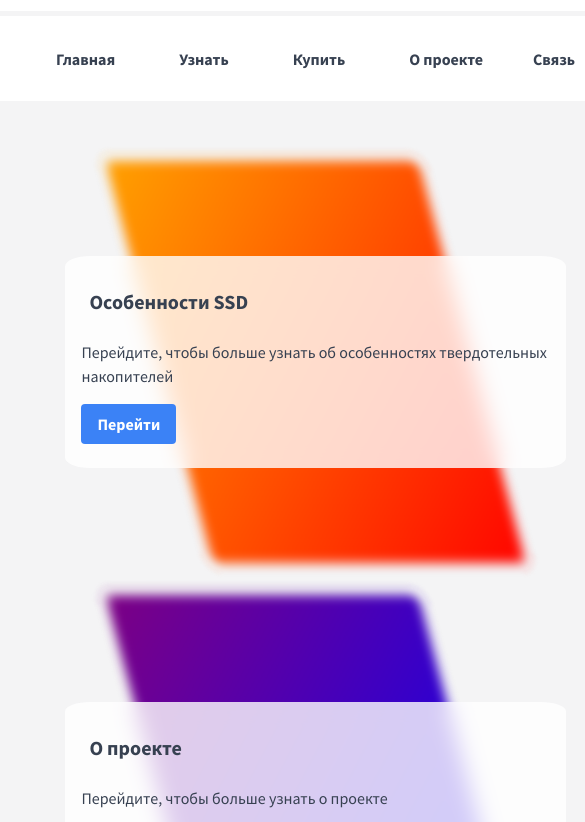
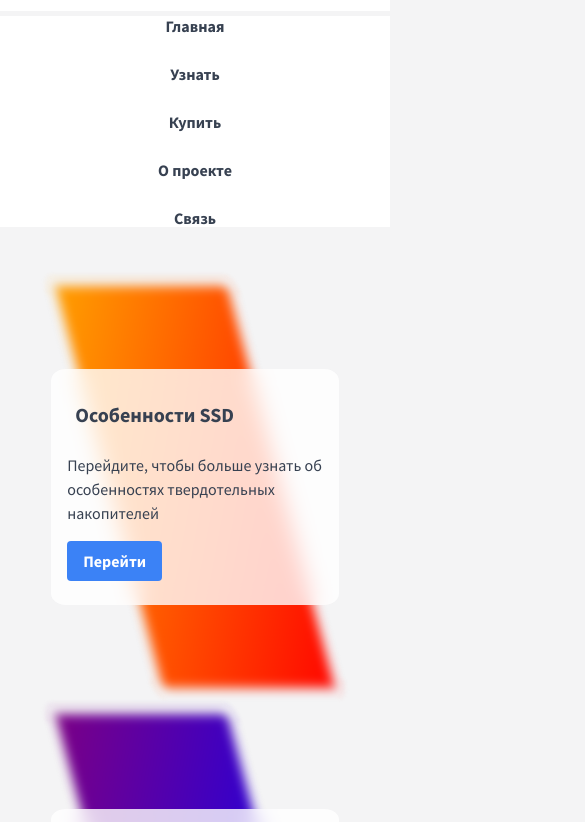
Before and after one commit to Hekzory/pickyourssd, a plain HTML site: page index.html in a window 390 px wide. Shown: the part 73-895 px from the top of the page, 585 px wide, since content can reach past the window. Drawn offline with nearby package versions, Linux system fonts and the light colour scheme.

Commit message:
Updated code for accessibility improvement on small screens

```diff
--- a/index.html
+++ b/index.html
@@ -24,8 +24,7 @@
       </a>
     </div>
     <nav class="mx-auto px-6 py-4 flex justify-center items-center fixed-nav website-grid-header">
-      <div class="lg:block">
-        <ul class="inline-flex">
+        <ul class="nav-items">
           <li>
             <a class="px-4 hover:text-gray-800" href="index.html"><button class="bg-transparent hover:bg-blue-700 hover:text-white font-bold py-2 px-4 rounded-full focus:ring active:bg-blue-500">Главная</button></a>
           </li>
@@ -42,7 +41,6 @@
             <a class="px-4 hover:text-gray-800" href="contact.html"><button class="bg-transparent hover:bg-blue-700 hover:text-white font-bold py-2 px-4 rounded-full focus:ring active:bg-blue-500">Связь</button></a>
           </li>
         </ul>
-      </div>
     </nav>
 
     <main class="container my-2 mx-auto flex flex-col min-h-screen website-grid-content">
--- a/styles.css
+++ b/styles.css
@@ -546,7 +546,6 @@ textarea {
 
 .website-grid-header {
   grid-area: header;
-  height: 10vh;
 }
 
 .website-grid-sidebar {
@@ -631,8 +630,52 @@ textarea {
   }
 }
 
+@media (max-width: 600px) {
+  .website-grid-container {
+    display: grid;
+    grid-template-columns: 1fr;
+    grid-template-rows: 10vh 25vh auto auto auto;
+    grid-template-areas:
+      "logo"
+      "header"
+      "sidebar"
+      "content"
+      "footer";
+    gap: 5px 5px;
+  }
+
+  .website-grid-container-nosb {
+    display: grid;
+    grid-template-columns: 1fr;
+    grid-template-rows: 10vh 25vh auto auto;
+    grid-template-areas:
+      "logo"
+      "header"
+      "content"
+      "footer";
+    gap: 5px 5px;
+  }
+}
+
 .product-box {
   background: white;
   padding: 0.75em;
   margin: 0.2em;
 }
+
+.nav-items {
+  display: flex;
+  flex-direction: row;
+}
+
+@media (max-width: 600px) {
+  .nav-items {
+    display: flex;
+    flex-direction: column;
+  }
+
+  .nav-items > li {
+    padding: 0.25em;
+    text-align: center;
+  }
+}
```
Also changed, not shown: about.html (+1 -3 lines), cart.html (+1 -3 lines), contact.html (+1 -3 lines), features.html (+1 -3 lines).
